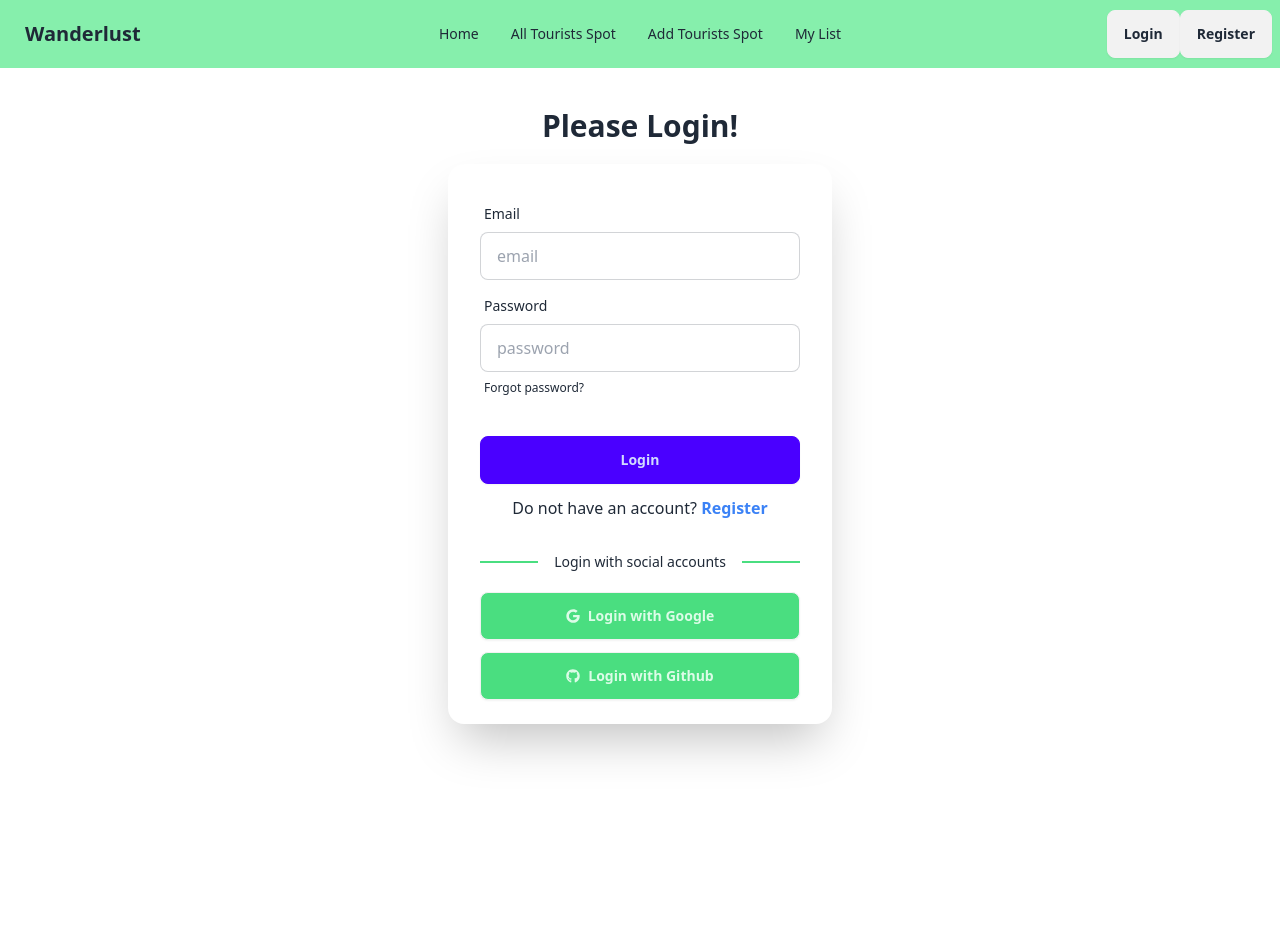
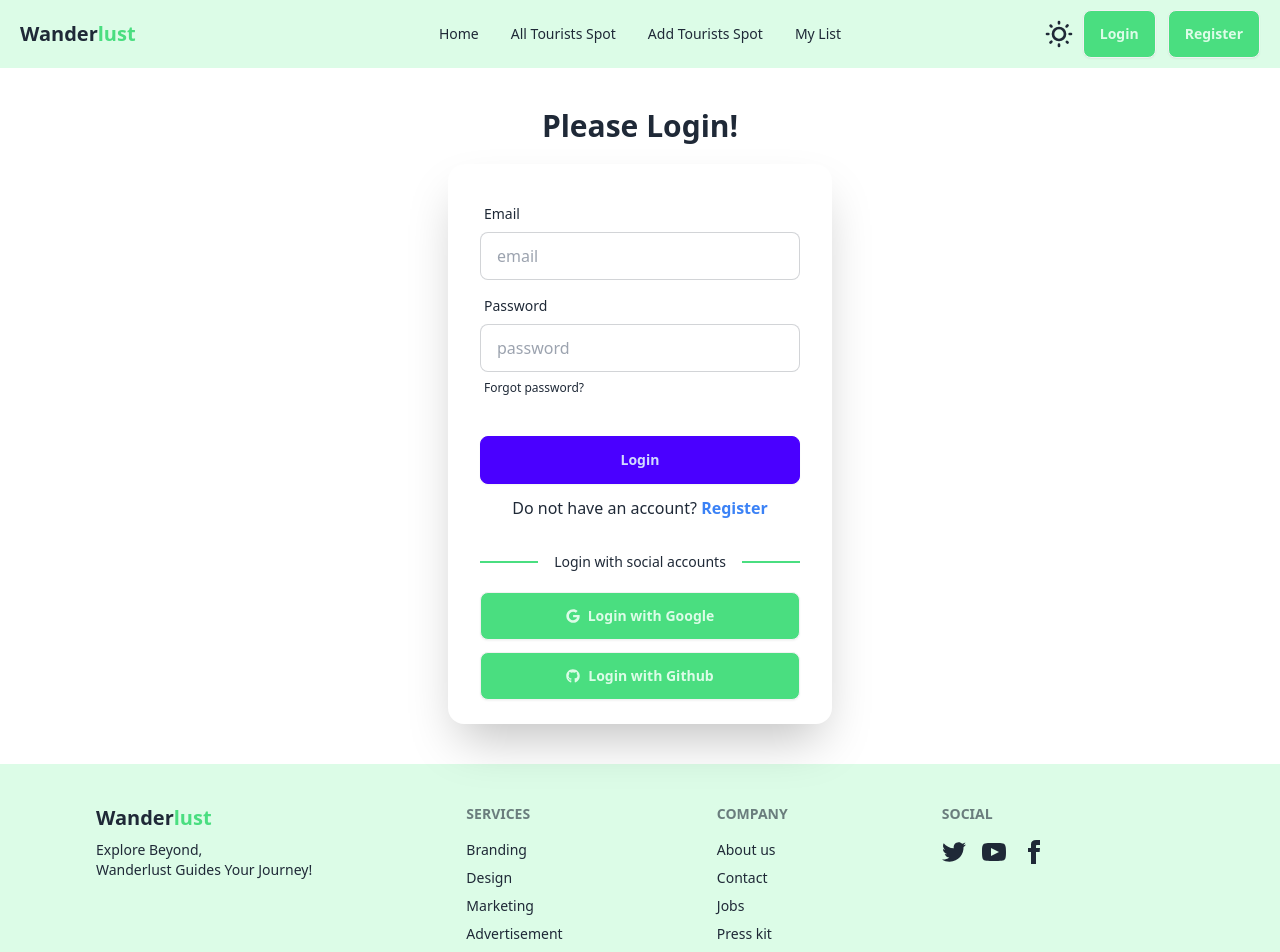
Before and after one commit to mohsinahmedarfat/Wanderlust-client-side, a React (Vite) app: page /login in a window 1280 px wide. Shown: the top 952 px of the page. Before the commit the page ends 800 px from the top, so only its background shows below. Built offline with nearby package versions, Linux system fonts and the light colour scheme; no server answers.

Commit message:
Implemented a dark/light theme toggle for the home page

```diff
--- a/index.html
+++ b/index.html
@@ -1,5 +1,5 @@
 <!DOCTYPE html>
-<html lang="en" data-theme="light">
+<html lang="en">
   <head>
     <meta charset="UTF-8" />
     <link rel="icon" type="image/svg+xml" href="" />
--- a/src/layout/Root.jsx
+++ b/src/layout/Root.jsx
@@ -2,6 +2,7 @@
 import Navbar from "../pages/shared/Navbar";
 import { ToastContainer } from "react-toastify";
 import "react-toastify/dist/ReactToastify.css";
+import Footer from "../pages/shared/Footer";
 
 const Root = () => {
   return (
@@ -10,6 +11,7 @@
       <div className="px-5 lg:max-w-4xl xl:max-w-6xl mx-auto">
         <Outlet></Outlet>
       </div>
+      <Footer></Footer>
       <ToastContainer position="top-right" />
     </div>
   );
--- a/src/pages/ErrorPage.jsx
+++ b/src/pages/ErrorPage.jsx
@@ -8,7 +8,7 @@
         <h1 className="text-4xl">You have lost</h1>
         <div>
           <Link to="/">
-            <button className="btn bg-cyan-400 text-cyan-100 hover:bg-white hover:border hover:border-cyan-400 hover:text-cyan-400">
+            <button className="btn bg-green-400 text-green-100 hover:bg-white hover:border hover:border-green-400 hover:text-green-400">
               Back to Home
             </button>
           </Link>
--- a/src/pages/addSpot/AddSpot.jsx
+++ b/src/pages/addSpot/AddSpot.jsx
@@ -216,7 +216,9 @@
             </div>
           </div>
           <div className="form-control mt-6">
-            <button className="btn btn-primary">Add</button>
+            <button className="btn bg-green-400 text-green-100 hover:bg-white hover:border hover:border-green-400 hover:text-green-400">
+              Add
+            </button>
           </div>
         </form>
       </div>
--- a/src/pages/allSpot/Spot.jsx
+++ b/src/pages/allSpot/Spot.jsx
@@ -32,7 +32,9 @@
         </p>
         <div className="mt-3">
           <Link to={`/spot/${_id}`}>
-            <button className="btn btn-primary w-full">View Details</button>
+            <button className="btn w-full bg-green-400 text-green-100 hover:bg-white hover:border hover:border-green-400 hover:text-green-400">
+              View Details
+            </button>
           </Link>
         </div>
       </div>
--- a/src/pages/home/Home.jsx
+++ b/src/pages/home/Home.jsx
@@ -1,3 +1,4 @@
+import { ScrollRestoration } from "react-router-dom";
 import Booking from "./Booking";
 import Slider from "./Slider";
 import TouristSpots from "./TouristSpots";
@@ -6,6 +7,7 @@
 const Home = () => {
   return (
     <div className="space-y-36 my-10">
+      <ScrollRestoration></ScrollRestoration>
       <Slider></Slider>
       <TouristSpots></TouristSpots>
       <Booking></Booking>
--- a/src/pages/home/TouristSpots.jsx
+++ b/src/pages/home/TouristSpots.jsx
@@ -29,7 +29,7 @@
       </div>
       <div className="flex justify-center">
         <Link to="/allSpot">
-          <button className="btn mt-6 bg-cyan-400 text-cyan-100 hover:bg-white hover:border hover:border-cyan-400 hover:text-cyan-400 font-bold">
+          <button className="btn mt-6 bg-green-400 text-green-100 hover:bg-transparent hover:border hover:border-green-400 hover:text-green-400 font-bold">
             View All
           </button>
         </Link>
--- a/src/pages/myList/MyList.jsx
+++ b/src/pages/myList/MyList.jsx
@@ -56,13 +56,15 @@
                 <td>{spot.seasonality}</td>
                 <td>
                   <Link to={`/updateSpot/${spot._id}`}>
-                    <button className="btn">Update</button>
+                    <button className="btn bg-green-400 text-green-100 hover:bg-white hover:border hover:border-green-400 hover:text-green-400">
+                      Update
+                    </button>
                   </Link>
                 </td>
                 <td>
                   <button
                     onClick={() => handleDelete(spot._id)}
-                    className="btn"
+                    className="btn bg-green-400 text-green-100 hover:bg-white hover:border hover:border-green-400 hover:text-green-400"
                   >
                     Delete
                   </button>
--- a/src/pages/myList/UpdateSpot.jsx
+++ b/src/pages/myList/UpdateSpot.jsx
@@ -206,7 +206,9 @@
             </div>
           </div>
           <div className="form-control mt-6">
-            <button className="btn btn-primary">Update</button>
+            <button className="btn bg-green-400 text-green-100 hover:bg-white hover:border hover:border-green-400 hover:text-green-400">
+              Update
+            </button>
           </div>
         </form>
       </div>
--- /dev/null
+++ b/src/pages/shared/Footer.jsx
@@ -0,0 +1,72 @@
+import { Link } from "react-router-dom";
+
+const Footer = () => {
+  return (
+    <footer className="footer py-10 px-24 bg-green-100 text-base-content">
+      <aside>
+        <Link to="/">
+          <h1 className="text-xl font-bold">
+            Wander<span className="text-green-400">lust</span>
+          </h1>
+        </Link>
+        <p>
+          Explore Beyond, <br /> Wanderlust Guides Your Journey!
+        </p>
+      </aside>
+      <nav>
+        <h6 className="footer-title">Services</h6>
+        <a className="link link-hover">Branding</a>
+        <a className="link link-hover">Design</a>
+        <a className="link link-hover">Marketing</a>
+        <a className="link link-hover">Advertisement</a>
+      </nav>
+      <nav>
+        <h6 className="footer-title">Company</h6>
+        <a className="link link-hover">About us</a>
+        <a className="link link-hover">Contact</a>
+        <a className="link link-hover">Jobs</a>
+        <a className="link link-hover">Press kit</a>
+      </nav>
+      <nav>
+        <h6 className="footer-title">Social</h6>
+        <div className="grid grid-flow-col gap-4">
+          <a>
+            <svg
+              xmlns="http://www.w3.org/2000/svg"
+              width="24"
+              height="24"
+              viewBox="0 0 24 24"
+              className="fill-current"
+            >
+              <path d="M24 4.557c-.883.392-1.832.656-2.828.775 1.017-.609 1.798-1.574 2.165-2.724-.951.564-2.005.974-3.127 1.195-.897-.957-2.178-1.555-3.594-1.555-3.179 0-5.515 2.966-4.797 6.045-4.091-.205-7.719-2.165-10.148-5.144-1.29 2.213-.669 5.108 1.523 6.574-.806-.026-1.566-.247-2.229-.616-.054 2.281 1.581 4.415 3.949 4.89-.693.188-1.452.232-2.224.084.626 1.956 2.444 3.379 4.6 3.419-2.07 1.623-4.678 2.348-7.29 2.04 2.179 1.397 4.768 2.212 7.548 2.212 9.142 0 14.307-7.721 13.995-14.646.962-.695 1.797-1.562 2.457-2.549z"></path>
+            </svg>
+          </a>
+          <a>
+            <svg
+              xmlns="http://www.w3.org/2000/svg"
+              width="24"
+              height="24"
+              viewBox="0 0 24 24"
+              className="fill-current"
+            >
+              <path d="M19.615 3.184c-3.604-.246-11.631-.245-15.23 0-3.897.266-4.356 2.62-4.385 8.816.029 6.185.484 8.549 4.385 8.816 3.6.245 11.626.246 15.23 0 3.897-.266 4.356-2.62 4.385-8.816-.029-6.185-.484-8.549-4.385-8.816zm-10.615 12.816v-8l8 3.993-8 4.007z"></path>
+            </svg>
+          </a>
+          <a>
+            <svg
+              xmlns="http://www.w3.org/2000/svg"
+              width="24"
+              height="24"
+              viewBox="0 0 24 24"
+              className="fill-current"
+            >
+              <path d="M9 8h-3v4h3v12h5v-12h3.642l.358-4h-4v-1.667c0-.955.192-1.333 1.115-1.333h2.885v-5h-3.808c-3.596 0-5.192 1.583-5.192 4.615v3.385z"></path>
+            </svg>
+          </a>
+        </div>
+      </nav>
+    </footer>
+  );
+};
+
+export default Footer;
--- a/src/pages/shared/Navbar.jsx
+++ b/src/pages/shared/Navbar.jsx
@@ -1,9 +1,26 @@
-import { useContext } from "react";
+import { useContext, useEffect, useState } from "react";
 import { Link, NavLink } from "react-router-dom";
 import { AuthContext } from "../../providers/AuthProvider";
 
 const Navbar = () => {
   const { user, logout } = useContext(AuthContext);
+  const [theme, setTheme] = useState("light");
+  console.log(theme);
+
+  useEffect(() => {
+    localStorage.setItem("theme", theme);
+    const localTheme = localStorage.getItem("theme");
+    document.querySelector("html").setAttribute("data-theme", localTheme);
+  }, [theme]);
+
+  const handleToggle = (e) => {
+    if (e.target.checked) {
+      setTheme("dark");
+    } else {
+      setTheme("light");
+    }
+  };
+
   const navLinks = (
     <>
       <li>
@@ -22,7 +39,7 @@
   );
 
   return (
-    <div className="navbar bg-green-300">
+    <div className="navbar bg-green-100 px-5">
       <div className="navbar-start">
         <div className="dropdown">
           <div tabIndex={0} role="button" className="btn btn-ghost lg:hidden">
@@ -48,12 +65,43 @@
             {navLinks}
           </ul>
         </div>
-        <a className="btn btn-ghost text-xl font-bold">Wanderlust</a>
+        <Link to="/">
+          <h1 className="text-xl font-bold">
+            Wander<span className="text-green-400">lust</span>
+          </h1>
+        </Link>
       </div>
       <div className="navbar-center hidden lg:flex">
         <ul className="menu menu-horizontal px-1">{navLinks}</ul>
       </div>
       <div className="navbar-end">
+        <label className="swap swap-rotate mr-2">
+          {/* this hidden checkbox controls the state */}
+          <input
+            onChange={handleToggle}
+            type="checkbox"
+            className="theme-controller"
+            value="synthwave"
+          />
+
+          {/* sun icon */}
+          <svg
+            className="swap-off fill-current w-8 h-8"
+            xmlns="http://www.w3.org/2000/svg"
+            viewBox="0 0 24 24"
+          >
+            <path d="M5.64,17l-.71.71a1,1,0,0,0,0,1.41,1,1,0,0,0,1.41,0l.71-.71A1,1,0,0,0,5.64,17ZM5,12a1,1,0,0,0-1-1H3a1,1,0,0,0,0,2H4A1,1,0,0,0,5,12Zm7-7a1,1,0,0,0,1-1V3a1,1,0,0,0-2,0V4A1,1,0,0,0,12,5ZM5.64,7.05a1,1,0,0,0,.7.29,1,1,0,0,0,.71-.29,1,1,0,0,0,0-1.41l-.71-.71A1,1,0,0,0,4.93,6.34Zm12,.29a1,1,0,0,0,.7-.29l.71-.71a1,1,0,1,0-1.41-1.41L17,5.64a1,1,0,0,0,0,1.41A1,1,0,0,0,17.66,7.34ZM21,11H20a1,1,0,0,0,0,2h1a1,1,0,0,0,0-2Zm-9,8a1,1,0,0,0-1,1v1a1,1,0,0,0,2,0V20A1,1,0,0,0,12,19ZM18.36,17A1,1,0,0,0,17,18.36l.71.71a1,1,0,0,0,1.41,0,1,1,0,0,0,0-1.41ZM12,6.5A5.5,5.5,0,1,0,17.5,12,5.51,5.51,0,0,0,12,6.5Zm0,9A3.5,3.5,0,1,1,15.5,12,3.5,3.5,0,0,1,12,15.5Z" />
+          </svg>
+
+          {/* moon icon */}
+          <svg
+            className="swap-on fill-current w-8 h-8"
+            xmlns="http://www.w3.org/2000/svg"
+            viewBox="0 0 24 24"
+          >
+            <path d="M21.64,13a1,1,0,0,0-1.05-.14,8.05,8.05,0,0,1-3.37.73A8.15,8.15,0,0,1,9.08,5.49a8.59,8.59,0,0,1,.25-2A1,1,0,0,0,8,2.36,10.14,10.14,0,1,0,22,14.05,1,1,0,0,0,21.64,13Zm-9.5,6.69A8.14,8.14,0,0,1,7.08,5.22v.27A10.15,10.15,0,0,0,17.22,15.63a9.79,9.79,0,0,0,2.1-.22A8.11,8.11,0,0,1,12.14,19.73Z" />
+          </svg>
+        </label>
         {user ? (
           <div className="dropdown dropdown-hover dropdown-end">
             <div
@@ -61,7 +109,7 @@
               role="button"
               className="btn btn-ghost btn-circle avatar"
             >
-              <div className="w-10 rounded-full">
+              <div className="w-10 rounded-full border-2 border-green-400">
                 <img alt="User image" src={user.photoURL} />
               </div>
             </div>
@@ -78,12 +126,16 @@
             </ul>
           </div>
         ) : (
-          <div>
+          <div className="space-x-3">
             <Link to="/login">
-              <button className="btn">Login</button>
+              <button className="btn bg-green-400 text-green-100 hover:bg-white hover:border hover:border-green-400 hover:text-green-400">
+                Login
+              </button>
             </Link>
             <Link to="/register">
-              <button className="btn">Register</button>
+              <button className="btn bg-green-400 text-green-100 hover:bg-white hover:border hover:border-green-400 hover:text-green-400">
+                Register
+              </button>
             </Link>
           </div>
         )}
--- a/tailwind.config.js
+++ b/tailwind.config.js
@@ -5,4 +5,7 @@
     extend: {},
   },
   plugins: [require("daisyui")],
+  daisyui: {
+    themes: ["light", "dark"],
+  },
 };
```
